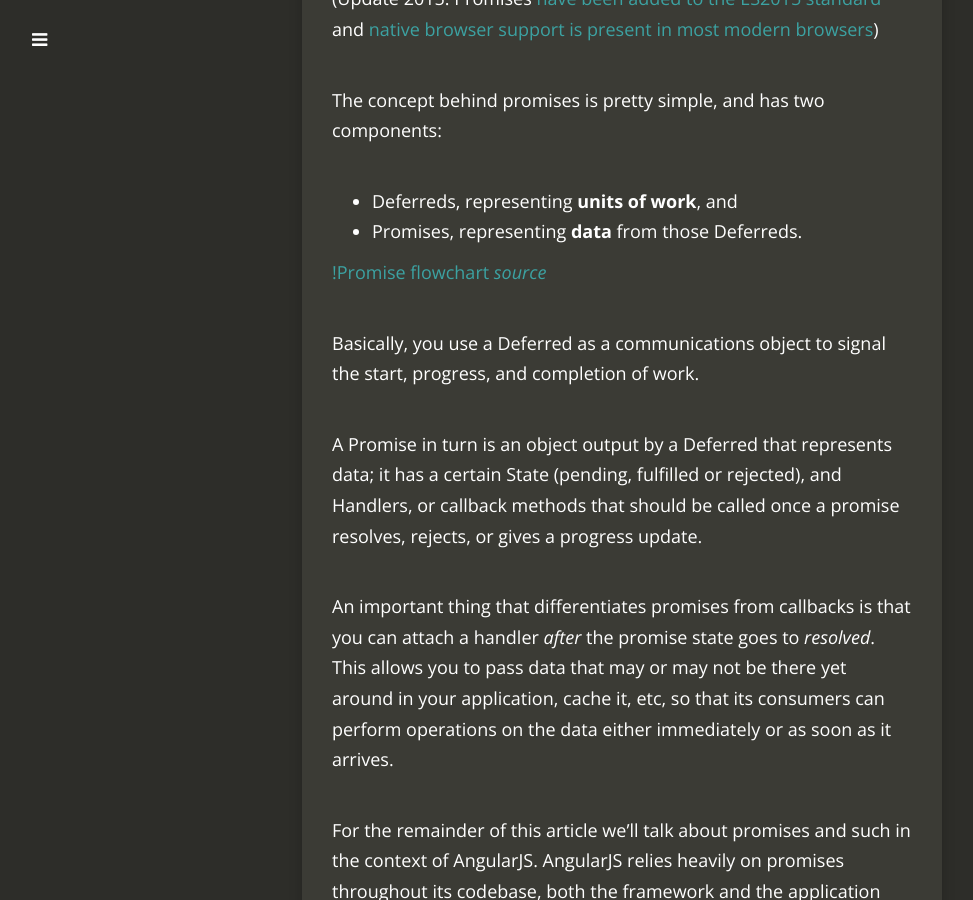
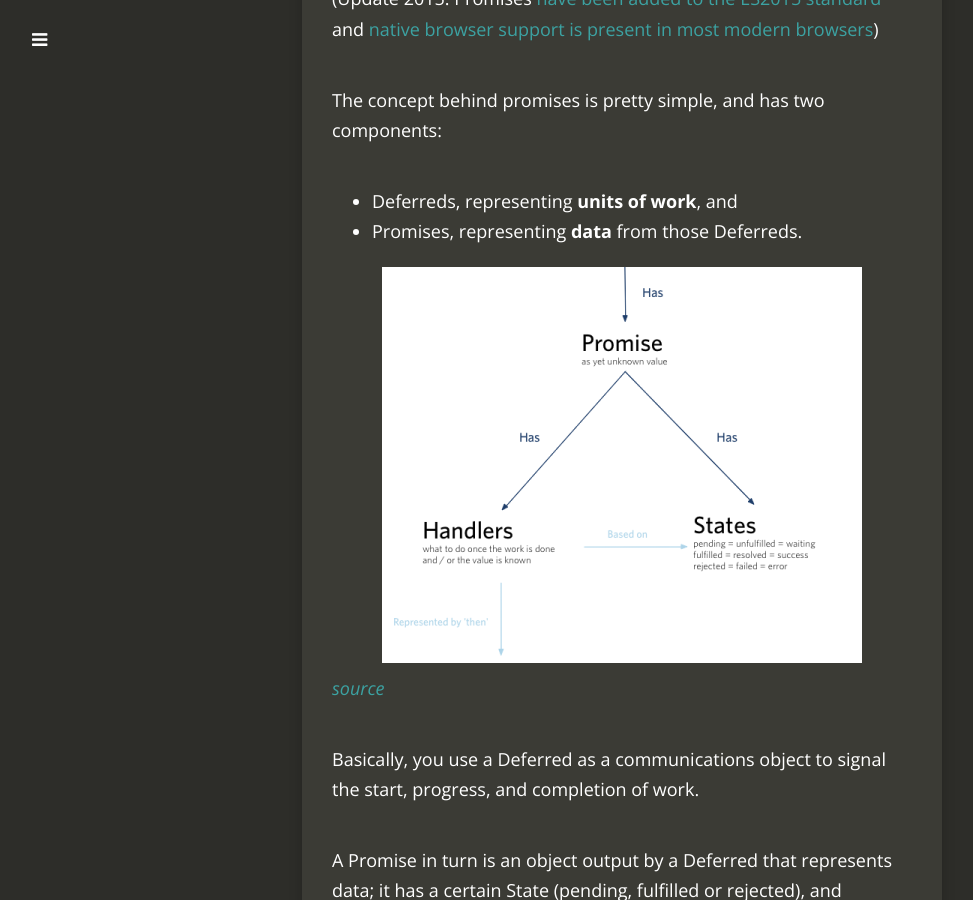
Before and after one commit to fwielstra/fwielstra.github.io, a Jekyll site: the page built from _posts/2014-02-23-promises-and-design-patterns.markdown, in a window 1280 px wide and 900 px high, scrolled down 1198 px. Shown: the whole window, without its empty margins (18-991 px from the left). Built offline with Jekyll 4.4.1, drawn with Linux system fonts in a browser that asks for light colours; nearby versions of some CDN libraries; Markdown is read by kramdown in place of the engine named in the settings; comment, search, counter and statistics services are not loaded.

Commit message:
Fix promise flowchart image markup

```diff
--- a/_posts/2014-02-23-promises-and-design-patterns.markdown
+++ b/_posts/2014-02-23-promises-and-design-patterns.markdown
@@ -42,7 +42,7 @@ The concept behind promises is pretty simple, and has two components:
  * Deferreds, representing **units of work**, and
  * Promises, representing **data** from those Deferreds.
 
-[!Promise flowchart]({{ site.url }}/assets/promises/promises-flowchart.png)
+![Promise flowchart]({{ site.url }}/assets/promises/promises-flowchart.png)
 *[source](http://blog.mediumequalsmessage.com/promise-deferred-objects-in-javascript-pt1-theory-and-semantics)*
 
 Basically, you use a Deferred as a communications object to signal the start, progress, and completion of work.
```
